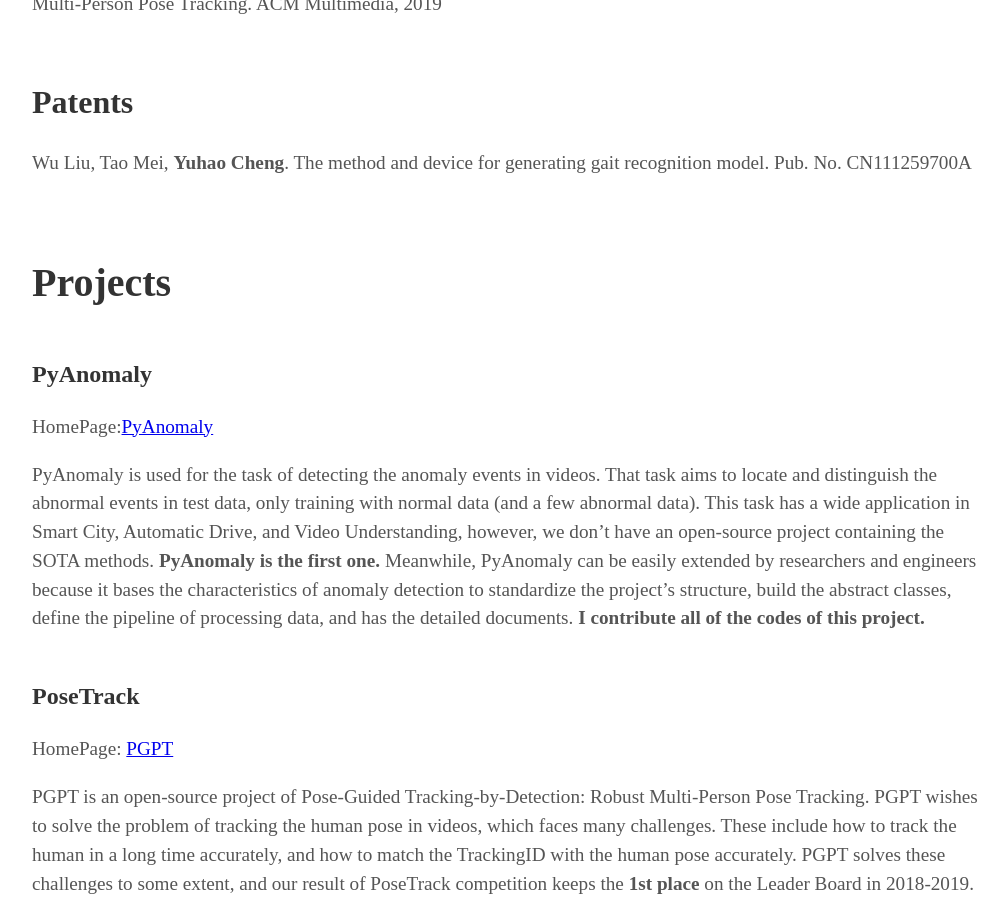
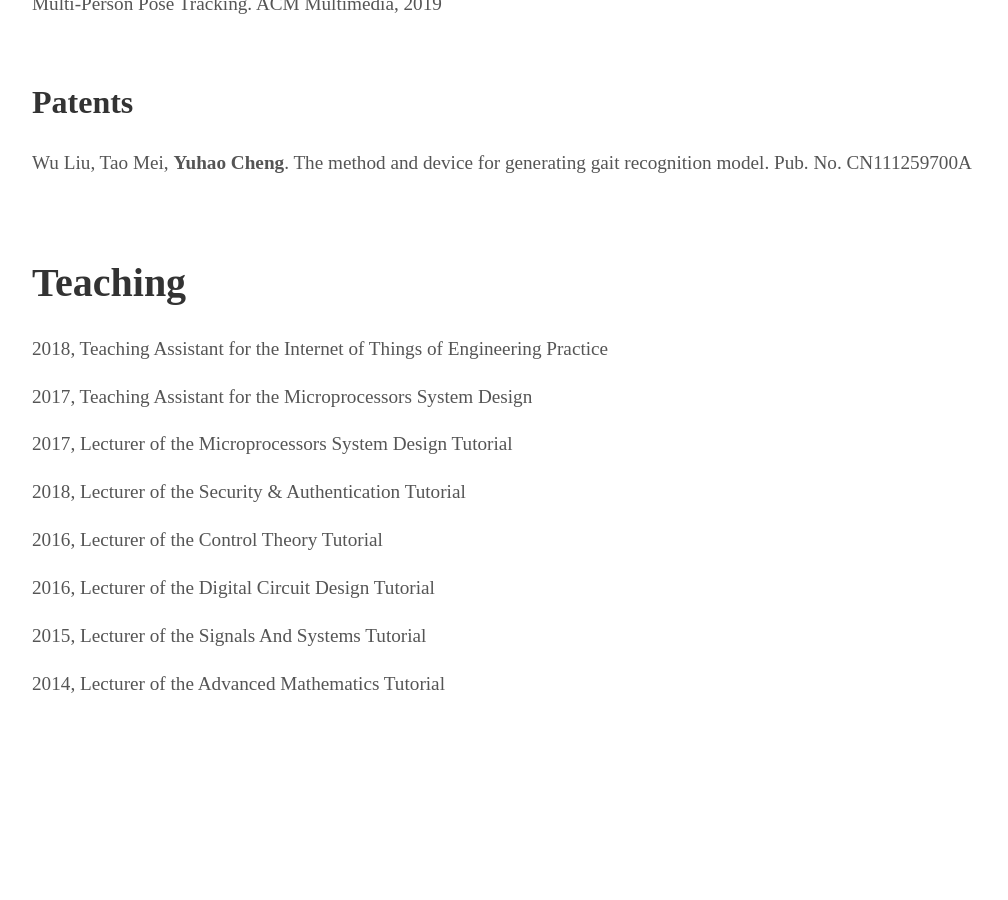
Before and after one commit to YuhaoCheng/yuhaocheng.github.io, a Jekyll site: the page built from index.html, in a window 1280 px wide and 900 px high, scrolled down 2118 px. Shown: the whole window, without its empty margins (128-1136 px from the left). Built offline with Jekyll 4.4.1, drawn with Linux system fonts in a browser that asks for light colours; some web fonts are replaced; after the commit the page ends 2836 px from its top, so only the background shows below that; some of the changed text lies outside the part shown.

Commit message:
Update projects.html

```diff
--- a/_includes/projects.html
+++ b/_includes/projects.html
@@ -1,4 +1,4 @@
-<div class="user-description">
+<!-- <div class="user-description">
     <h1>Projects</h1>
     <div>
     <h3>PyAnomaly</h3>
@@ -22,4 +22,4 @@
             our result of PoseTrack competition keeps the <strong>1st place</strong> on the Leader Board in 2018-2019. The code is contributed by the other student in the lab and me.</li>
         </div>
     </div>
-  </div>
+  </div> -->
```
